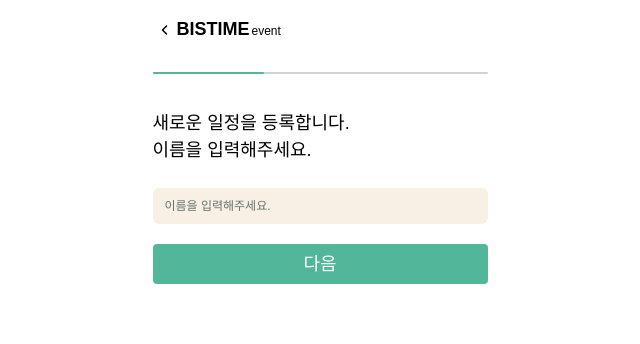
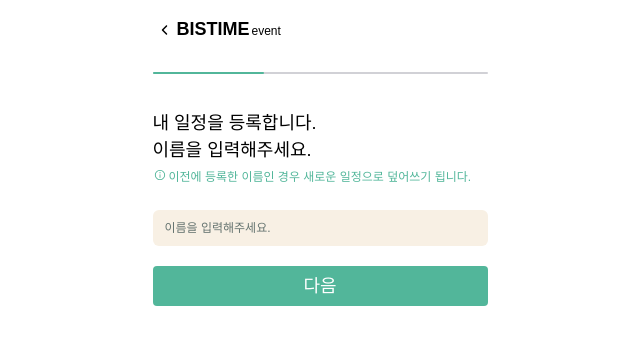
Before and after one commit to PI304/BisTime_Frontend, a Next.js app: page /event/schedule/add01 in a window 1280 px wide. Shown: the top 344 px of the page, without its empty margins (320-960 px from the left). Built offline with nearby package versions, Linux system fonts and the light colour scheme; a web font is replaced by a local one.

Commit message:
feat : 이름 덮어쓰기 안내문

```diff
--- a/src/pages/event/index.tsx
+++ b/src/pages/event/index.tsx
@@ -77,6 +77,7 @@ export async function getServerSideProps({ query }) {
 export default function Event({ query }) {
   const router = useRouter();
   const { uuid } = query;
+  0;
   const { data: event, isLoading } = useGetEventQuery(uuid as string);
   const { data: scheduleList } = useGetScheduleQuery(uuid as string);
   const members = scheduleListToMembers(scheduleList || []);
@@ -101,13 +102,16 @@ export default function Event({ query }) {
       <FloatButton
         type="add"
         onClick={() => {
-          setIsAddOpen(true);
+          router.push({
+            pathname: '/event/schedule/add01',
+            query: { uuid: uuid },
+          });
         }}
       />
       <Drawer isOpen={isFillterOpen} onClose={() => setIsFillterOpen(false)}>
         하이
       </Drawer>
-      <Drawer isOpen={isAddOpen} onClose={() => setIsAddOpen(false)}>
+      {/* <Drawer isOpen={isAddOpen} onClose={() => setIsAddOpen(false)}>
         <button
           onClick={() => {
             router.push({
@@ -148,7 +152,7 @@ export default function Event({ query }) {
             />
           </div>
         </button>{' '}
-      </Drawer>
+      </Drawer> */}
       <FloatButton type="filter" onClick={() => setIsFillterOpen(true)} />
       <div className="w-full flex flex-wrap flex-col mt-4">
         <div className="w-full flex items-center justify-between">
--- a/src/pages/event/schedule/add01.tsx
+++ b/src/pages/event/schedule/add01.tsx
@@ -8,6 +8,7 @@ import { useRouter } from 'next/router';
 import { useForm } from 'react-hook-form';
 import { useAppDispatch, useAppSelector } from '@features/hooks';
 import { setName } from '@features/schedule/scheduleSlice';
+import Image from 'next/image';
 
 interface ScheduleForm {
   name: string;
@@ -44,11 +45,20 @@ export default function Add() {
       <ProgressBar progress="w-1/3" className="mt-3" />
       <div className="w-full flex flex-col mt-9">
         <div className="w-full flex flex-col items-center justify-center">
-          <div className="text-18 text-left w-full">
-            새로운 일정을 등록합니다.
-          </div>
+          <div className="text-18 text-left w-full">내 일정을 등록합니다.</div>
           <div className="text-18 text-left w-full">이름을 입력해주세요.</div>
         </div>
+        <p className="w-full mt-1 text-left flex text-primary-green-1 text-12 font-light">
+          <span className="mr-0.5 ">
+            <Image
+              src="/svg/icons/info_circle_green.svg"
+              width={14}
+              height={14}
+              alt="info"
+            />
+          </span>
+          이전에 등록한 이름인 경우 새로운 일정으로 덮어쓰기 됩니다.
+        </p>
         <form
           onSubmit={handleSubmit(onSubmit)}
           className="mt-6 w-full space-y-5 flex flex-col items-center justify-center"
```
Also changed, not shown: public/svg/icons/info_circle_green.svg (added).
